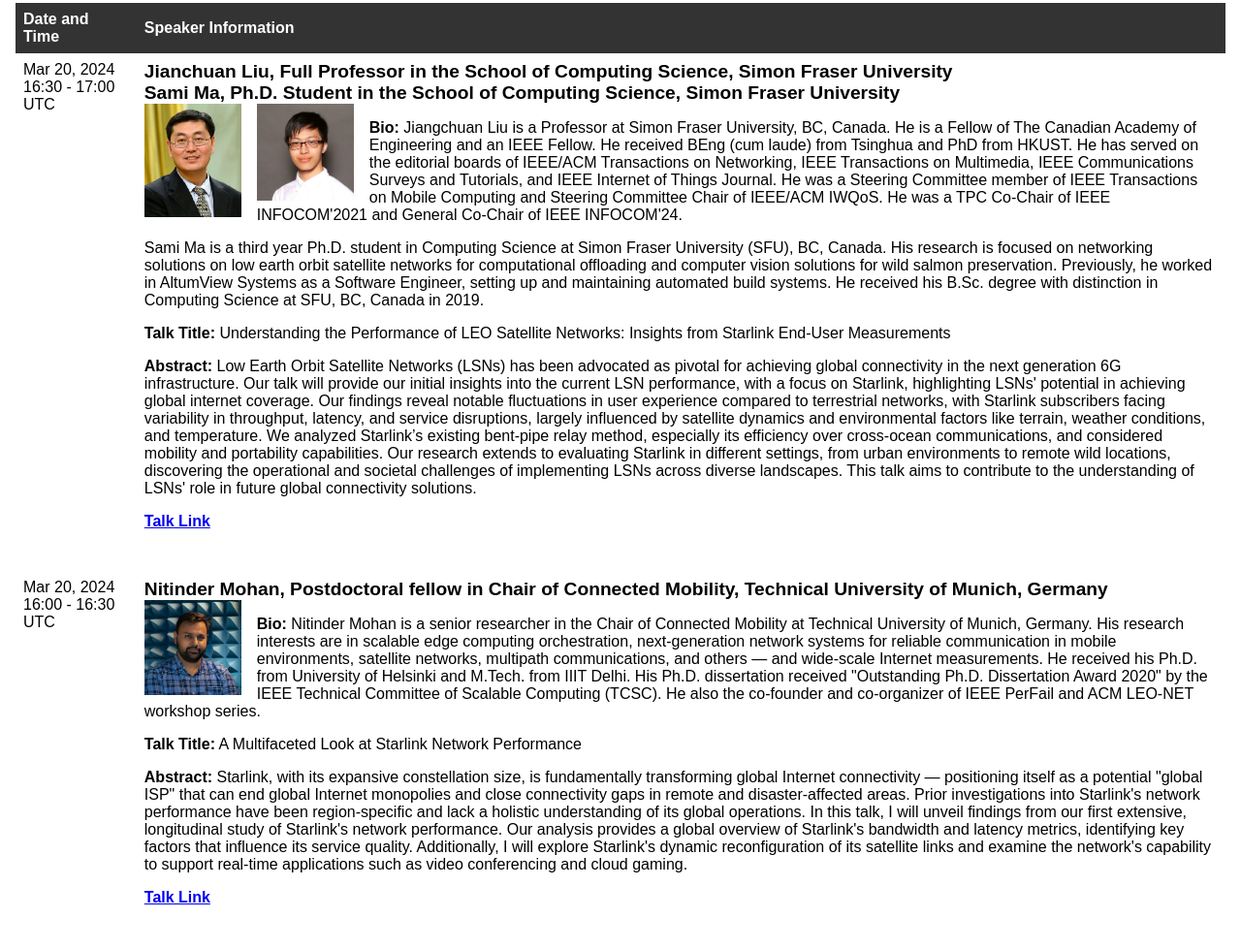
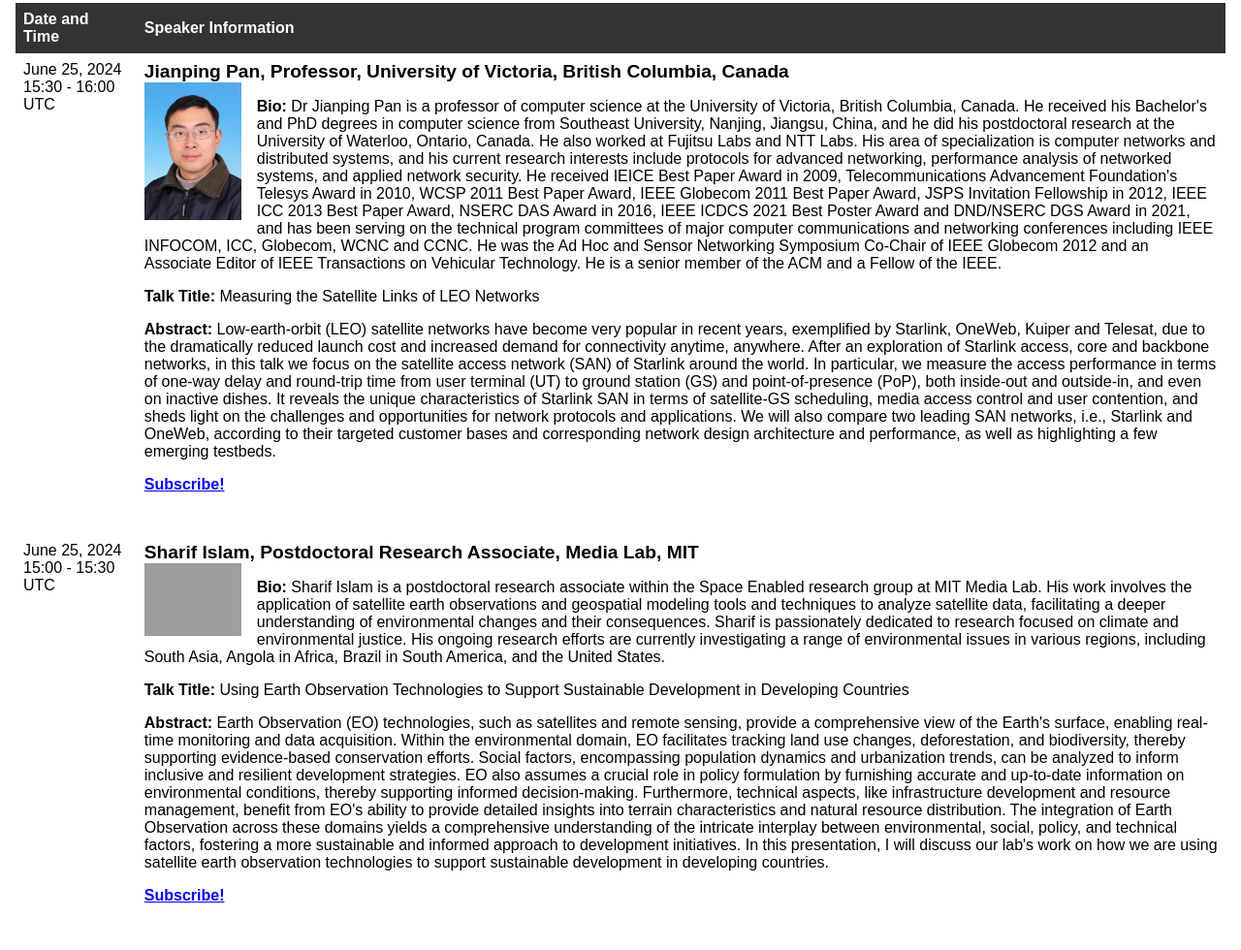
Before and after one commit to leoconnws/leoconnws.github.io, a plain HTML site: page index.html in a window 1280 px wide. Shown: the part 760-1740 px from the top of the page at 97% size. Drawn offline with Linux system fonts and the light colour scheme; grey boxes are pictures that could not be loaded.

Commit message:
June session added

```diff
--- a/index.html
+++ b/index.html
@@ -180,6 +180,46 @@
           <th>Speaker Information</th>
         </tr>
         <tr>
+          <td valign="top">June 25, 2024<br/>15:30 - 16:00 UTC</td>
+          <td>
+            <h3>Jianping Pan, Professor, University of Victoria, British Columbia, Canada</h3>
+            <img src="speakers/PAN.jpg" alt="Jianping Pan">
+            <p><strong>Bio:</strong> Dr Jianping Pan is a professor of computer science at the University of Victoria, British Columbia, Canada. He received his Bachelor's and PhD degrees in computer science from Southeast University, Nanjing, Jiangsu, China, and he did his postdoctoral research at the University of Waterloo, Ontario, Canada. He also worked at Fujitsu Labs and NTT Labs. His area of specialization is computer networks and distributed systems, and his current research interests include protocols for advanced networking, performance analysis of networked systems, and applied network security. He received IEICE Best Paper Award in 2009, Telecommunications Advancement Foundation's Telesys Award in 2010, WCSP 2011 Best Paper Award, IEEE Globecom 2011 Best Paper Award, JSPS Invitation Fellowship in 2012, IEEE ICC 2013 Best Paper Award, NSERC DAS Award in 2016, IEEE ICDCS 2021 Best Poster Award and DND/NSERC DGS Award in 2021, and has been serving on the technical program committees of major computer communications and networking conferences including IEEE INFOCOM, ICC, Globecom, WCNC and CCNC. He was the Ad Hoc and Sensor Networking Symposium Co-Chair of IEEE Globecom 2012 and an Associate Editor of IEEE Transactions on Vehicular Technology. He is a senior member of the ACM and a Fellow of the IEEE.</p>
+            <p><strong>Talk Title:</strong> Measuring the Satellite Links of LEO Networks</p>
+            <p><strong>Abstract:</strong> Low-earth-orbit (LEO) satellite networks have become very
+popular in recent years, exemplified by Starlink, OneWeb, Kuiper and
+Telesat, due to the dramatically reduced
+launch cost and increased demand for connectivity anytime, anywhere.
+After an exploration of Starlink access, core and backbone networks,
+in this talk we focus on the satellite access
+network (SAN) of Starlink around the world. In particular, we measure
+the access performance in terms of one-way delay and round-trip time
+from user terminal (UT) to ground station (GS) and point-of-presence
+(PoP), both inside-out and outside-in, and even on inactive dishes. It
+reveals the unique characteristics of Starlink SAN in terms of
+satellite-GS scheduling, media access control and user contention, and
+sheds light on the challenges and opportunities for network protocols
+and applications. We will also compare two leading SAN networks, i.e.,
+Starlink and OneWeb, according to their targeted customer bases and
+corresponding network design architecture and performance, as well as
+highlighting a few emerging testbeds.</p>
+            <p><a href="https://www.jiscmail.ac.uk/cgi-bin/wa.exe?SUBED1=LEOCONN&A=1" target="_blank"><strong>Subscribe!</strong></a></p>
+            <br/>
+          </td>
+        </tr>
+        <tr>
+          <td valign="top">June 25, 2024<br/>15:00 - 15:30 UTC</td>
+          <td>
+            <h3>Sharif Islam, Postdoctoral Research Associate, Media Lab, MIT</h3>
+            <img src="speakers/Sharif_Islam.png" alt="Sharif Islam">
+            <p><strong>Bio:</strong> Sharif Islam is a postdoctoral research associate within the Space Enabled research group at MIT Media Lab. His work involves the application of satellite earth observations and geospatial modeling tools and techniques to analyze satellite data, facilitating a deeper understanding of environmental changes and their consequences. Sharif is passionately dedicated to research focused on climate and environmental justice. His ongoing research efforts are currently investigating a range of environmental issues in various regions, including South Asia, Angola in Africa, Brazil in South America, and the United States.</p>
+            <p><strong>Talk Title:</strong> Using Earth Observation Technologies to Support Sustainable Development in Developing Countries</p>
+            <p><strong>Abstract:</strong> Earth Observation (EO) technologies, such as satellites and remote sensing, provide a comprehensive view of the Earth's surface, enabling real-time monitoring and data acquisition. Within the environmental domain, EO facilitates tracking land use changes, deforestation, and biodiversity, thereby supporting evidence-based conservation efforts. Social factors, encompassing population dynamics and urbanization trends, can be analyzed to inform inclusive and resilient development strategies. EO also assumes a crucial role in policy formulation by furnishing accurate and up-to-date information on environmental conditions, thereby supporting informed decision-making. Furthermore, technical aspects, like infrastructure development and resource management, benefit from EO's ability to provide detailed insights into terrain characteristics and natural resource distribution. The integration of Earth Observation across these domains yields a comprehensive understanding of the intricate interplay between environmental, social, policy, and technical factors, fostering a more sustainable and informed approach to development initiatives. In this presentation, I will discuss our lab's work on how we are using satellite earth observation technologies to support sustainable development in developing countries.</p>
+            <p><a href="https://www.jiscmail.ac.uk/cgi-bin/wa.exe?SUBED1=LEOCONN&A=1" target="_blank"><strong>Subscribe!</strong></a></p>
+            <br/>
+          </td>
+        </tr>
+        <tr>
           <td valign="top">Mar 20, 2024<br/>16:30 - 17:00 UTC</td>
           <td>
             <h3>Jianchuan Liu, Full Professor in the School of Computing Science, Simon Fraser University <br/>Sami Ma, Ph.D. Student in the School of Computing Science, Simon Fraser University</h3>
```
Also changed, not shown: speakers/PAN.jpg (added), 1 other file.
